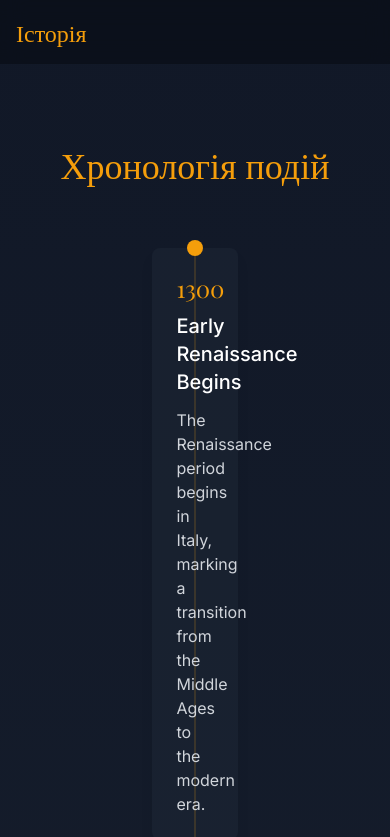
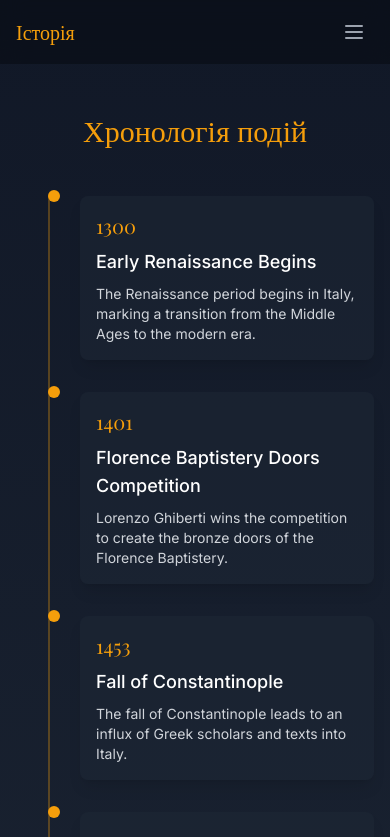
Before and after one commit to Facelles/historyweb, a Vue app: page /timeline in a window 390 px wide. Shown: the top 837 px of the page. Built offline with nearby package versions, Linux system fonts and the light colour scheme.

Commit message:
stable version for phone

```diff
--- a/src/App.vue
+++ b/src/App.vue
@@ -1,6 +1,9 @@
 <script setup>
+import { ref } from 'vue'
 import HelloWorld from './components/HelloWorld.vue'
 import TheWelcome from './components/TheWelcome.vue'
+
+const mobileMenuOpen = ref(false)
 
 const navigation = [
   { name: 'Головна', href: '/' },
@@ -16,10 +19,12 @@ const navigation = [
       <div class="max-w-7xl mx-auto px-4 sm:px-6 lg:px-8">
         <div class="flex items-center justify-between h-16">
           <div class="flex items-center">
-            <router-link to="/" class="text-2xl font-serif text-gold-500 hover:text-gold-400 transition-colors">
+            <router-link to="/" class="text-xl sm:text-2xl font-serif text-gold-500 hover:text-gold-400 transition-colors">
               Історія
             </router-link>
           </div>
+
+          <!-- Desktop Navigation -->
           <div class="hidden md:block">
             <div class="ml-10 flex items-baseline space-x-4">
               <router-link
@@ -33,6 +38,55 @@ const navigation = [
               </router-link>
             </div>
           </div>
+
+          <!-- Mobile menu button -->
+          <div class="md:hidden">
+            <button
+              @click="mobileMenuOpen = !mobileMenuOpen"
+              class="inline-flex items-center justify-center p-2 rounded-md text-gray-400 hover:text-white hover:bg-gray-700 focus:outline-none"
+            >
+              <span class="sr-only">Відкрити меню</span>
+              <!-- Icon when menu is closed -->
+              <svg
+                v-if="!mobileMenuOpen"
+                class="block h-6 w-6"
+                fill="none"
+                viewBox="0 0 24 24"
+                stroke="currentColor"
+              >
+                <path stroke-linecap="round" stroke-linejoin="round" stroke-width="2" d="M4 6h16M4 12h16M4 18h16" />
+              </svg>
+              <!-- Icon when menu is open -->
+              <svg
+                v-else
+                class="block h-6 w-6"
+                fill="none"
+                viewBox="0 0 24 24"
+                stroke="currentColor"
+              >
+                <path stroke-linecap="round" stroke-linejoin="round" stroke-width="2" d="M6 18L18 6M6 6l12 12" />
+              </svg>
+            </button>
+          </div>
+        </div>
+      </div>
+
+      <!-- Mobile menu -->
+      <div
+        v-show="mobileMenuOpen"
+        class="md:hidden bg-gray-900/95 backdrop-blur-md"
+      >
+        <div class="px-2 pt-2 pb-3 space-y-1">
+          <router-link
+            v-for="item in navigation"
+            :key="item.name"
+            :to="item.href"
+            class="block px-3 py-2 rounded-md text-base font-medium hover:bg-gray-700 transition-colors"
+            :class="[$route.path === item.href ? 'text-gold-500 bg-gray-800' : 'text-gray-300']"
+            @click="mobileMenuOpen = false"
+          >
+            {{ item.name }}
+          </router-link>
         </div>
       </div>
     </nav>
@@ -45,9 +99,9 @@ const navigation = [
       </router-view>
     </main>
 
-    <footer class="bg-black/50 mt-20 py-8">
+    <footer class="bg-black/50 mt-20 py-6 sm:py-8">
       <div class="max-w-7xl mx-auto px-4 sm:px-6 lg:px-8">
-        <div class="text-center text-gray-400">
+        <div class="text-center text-gray-400 text-sm sm:text-base">
           <p>© 2024 Історія. Всі права захищені.</p>
         </div>
       </div>
@@ -75,4 +129,16 @@ const navigation = [
 .font-sans {
   font-family: 'Inter', sans-serif;
 }
+
+/* Mobile menu transition */
+.mobile-menu-enter-active,
+.mobile-menu-leave-active {
+  transition: opacity 0.3s ease, transform 0.3s ease;
+}
+
+.mobile-menu-enter-from,
+.mobile-menu-leave-to {
+  opacity: 0;
+  transform: translateY(-10px);
+}
 </style>
--- a/src/views/Home.vue
+++ b/src/views/Home.vue
@@ -1,7 +1,7 @@
 <template>
   <div class="relative">
     <!-- Hero Section -->
-    <div class="relative h-screen flex items-center justify-center overflow-hidden">
+    <div class="relative min-h-[100svh] flex items-center justify-center overflow-hidden py-20 px-4">
       <div class="absolute inset-0 z-0">
         <img
           src="../assets/hero-bg.jpg"
@@ -11,16 +11,16 @@
         <div class="absolute inset-0 bg-gradient-to-b from-black/70 to-black/50"></div>
       </div>
 
-      <div class="relative z-10 text-center px-4">
-        <h1 class="text-5xl md:text-7xl font-serif mb-6 text-gold-500 animate-fade-in">
+      <div class="relative z-10 text-center">
+        <h1 class="text-3xl sm:text-4xl md:text-5xl lg:text-7xl font-serif mb-4 sm:mb-6 text-gold-500 animate-fade-in px-2">
           Назва історичного періоду
         </h1>
-        <p class="text-xl md:text-2xl text-gray-300 max-w-3xl mx-auto mb-8 animate-fade-in-up">
+        <p class="text-lg sm:text-xl md:text-2xl text-gray-300 max-w-3xl mx-auto mb-6 sm:mb-8 animate-fade-in-up px-4">
           Короткий опис періоду та його значення в історії
         </p>
         <router-link
           to="/timeline"
-          class="inline-block px-8 py-4 bg-gold-500 text-black font-medium rounded-lg hover:bg-gold-400 transition-colors animate-fade-in-up"
+          class="inline-block px-6 sm:px-8 py-3 sm:py-4 bg-gold-500 text-black font-medium rounded-lg hover:bg-gold-400 transition-colors animate-fade-in-up text-base sm:text-lg"
         >
           Дослідити період
         </router-link>
@@ -28,13 +28,13 @@
     </div>
 
     <!-- Main Content -->
-    <div class="max-w-7xl mx-auto px-4 sm:px-6 lg:px-8 py-20">
+    <div class="max-w-7xl mx-auto px-4 sm:px-6 lg:px-8 py-12 sm:py-16 lg:py-20">
       <!-- Introduction Section -->
-      <div class="mb-20">
-        <h2 class="text-3xl md:text-4xl font-serif text-gold-500 mb-8 text-center">
+      <div class="mb-12 sm:mb-16 lg:mb-20">
+        <h2 class="text-2xl sm:text-3xl md:text-4xl font-serif text-gold-500 mb-6 sm:mb-8 text-center">
           Огляд періоду
         </h2>
-        <div class="prose prose-lg prose-invert mx-auto">
+        <div class="prose prose-sm sm:prose-base lg:prose-lg prose-invert mx-auto px-4">
           <p class="text-gray-300 mb-6">
             Детальний опис історичного періоду буде тут...
           </p>
@@ -42,19 +42,18 @@
       </div>
 
       <!-- Key Points -->
-      <div class="grid grid-cols-1 md:grid-cols-3 gap-8 mb-20">
+      <div class="grid grid-cols-1 sm:grid-cols-2 lg:grid-cols-3 gap-4 sm:gap-6 lg:gap-8 mb-12 sm:mb-16 lg:mb-20">
         <div
           v-for="point in keyPoints"
           :key="point.title"
-          class="group relative overflow-hidden rounded-lg bg-gray-800/50 p-6 hover:bg-gray-800/70 transition-all duration-300"
+          class="group relative overflow-hidden rounded-lg bg-gray-800/50 p-4 sm:p-6 hover:bg-gray-800/70 transition-all duration-300"
         >
           <div class="absolute inset-0 bg-gradient-to-br from-gold-500/10 to-transparent opacity-0 group-hover:opacity-100 transition-opacity"></div>
-          <h3 class="text-xl font-serif text-gold-500 mb-4">{{ point.title }}</h3>
-          <p class="text-gray-300 mb-4">{{ point.description }}</p>
+          <h3 class="text-lg sm:text-xl font-serif text-gold-500 mb-3 sm:mb-4">{{ point.title }}</h3>
+          <p class="text-gray-300 text-sm sm:text-base mb-4">{{ point.description }}</p>
           <router-link
             :to="point.link"
-            class="inline-flex items-center text-gold-500 hover:text-gold-400 transition-colors"
-            @click.native="navigateTo(point.link)"
+            class="inline-flex items-center text-gold-500 hover:text-gold-400 transition-colors text-sm sm:text-base"
           >
             Дізнатися більше
             <svg class="w-4 h-4 ml-2" fill="none" stroke="currentColor" viewBox="0 0 24 24">
@@ -65,16 +64,16 @@
       </div>
 
       <!-- Quick Facts -->
-      <div class="bg-gray-800/30 rounded-lg p-8">
-        <h2 class="text-2xl font-serif text-gold-500 mb-6 text-center">Цікаві факти</h2>
-        <div class="grid grid-cols-1 md:grid-cols-2 lg:grid-cols-4 gap-6">
+      <div class="bg-gray-800/30 rounded-lg p-4 sm:p-6 lg:p-8">
+        <h2 class="text-xl sm:text-2xl font-serif text-gold-500 mb-4 sm:mb-6 text-center">Цікаві факти</h2>
+        <div class="grid grid-cols-2 lg:grid-cols-4 gap-4 sm:gap-6">
           <div
             v-for="fact in quickFacts"
             :key="fact.title"
-            class="text-center"
+            class="text-center p-2 sm:p-3"
           >
-            <div class="text-3xl text-gold-500 font-bold mb-2">{{ fact.value }}</div>
-            <div class="text-gray-300">{{ fact.title }}</div>
+            <div class="text-xl sm:text-2xl lg:text-3xl text-gold-500 font-bold mb-1 sm:mb-2">{{ fact.value }}</div>
+            <div class="text-gray-300 text-sm sm:text-base">{{ fact.title }}</div>
           </div>
         </div>
       </div>
@@ -184,4 +183,10 @@ onMounted(() => {
   margin-left: auto;
   margin-right: auto;
 }
+
+@media (max-width: 640px) {
+  .prose {
+    font-size: 0.875rem;
+  }
+}
 </style>
--- a/src/views/Timeline.vue
+++ b/src/views/Timeline.vue
@@ -1,16 +1,16 @@
 <template>
-  <div class="min-h-screen py-20">
+  <div class="min-h-screen py-12 sm:py-16 lg:py-20">
     <div class="max-w-7xl mx-auto px-4 sm:px-6 lg:px-8">
-      <h1 class="text-4xl md:text-5xl font-serif text-center text-gold-500 mb-16">
+      <h1 class="text-3xl sm:text-4xl md:text-5xl font-serif text-center text-gold-500 mb-12 sm:mb-16">
         Хронологія подій
       </h1>
 
       <div class="relative">
         <!-- Timeline Line -->
-        <div class="absolute left-1/2 transform -translate-x-1/2 h-full w-0.5 bg-gold-500/30"></div>
+        <div class="absolute left-8 sm:left-1/2 transform sm:-translate-x-1/2 h-full w-0.5 bg-gold-500/30"></div>
 
         <!-- Timeline Events -->
-        <div class="space-y-16">
+        <div class="space-y-8 sm:space-y-16">
           <div
             v-for="(event, index) in timelineEvents"
             :key="event.year"
@@ -18,17 +18,19 @@
             ref="timelineItems"
           >
             <!-- Timeline Dot -->
-            <div class="absolute left-1/2 transform -translate-x-1/2 -translate-y-1/2 w-4 h-4 bg-gold-500 rounded-full"></div>
+            <div
+              class="absolute left-8 sm:left-1/2 transform sm:-translate-x-1/2 -translate-y-1/2 w-3 sm:w-4 h-3 sm:h-4 bg-gold-500 rounded-full"
+            ></div>
 
             <!-- Content -->
             <div
-              class="w-5/12 ml-auto pl-8"
-              :class="{'ml-0 mr-auto pr-8': index % 2 === 0}"
+              class="ml-16 sm:ml-0 sm:w-5/12 sm:pl-8"
+              :class="{'sm:ml-auto': index % 2 !== 0, 'sm:mr-auto sm:pl-0 sm:pr-8': index % 2 === 0}"
             >
-              <div class="bg-gray-800/50 p-6 rounded-lg shadow-lg hover:bg-gray-800/70 transition-all duration-300">
-                <div class="text-2xl font-serif text-gold-500 mb-2">{{ event.year }}</div>
-                <h3 class="text-xl font-medium mb-3">{{ event.title }}</h3>
-                <p class="text-gray-300">{{ event.description }}</p>
+              <div class="bg-gray-800/50 p-4 sm:p-6 rounded-lg shadow-lg hover:bg-gray-800/70 transition-all duration-300">
+                <div class="text-xl sm:text-2xl font-serif text-gold-500 mb-2">{{ event.year }}</div>
+                <h3 class="text-lg sm:text-xl font-medium mb-2 sm:mb-3">{{ event.title }}</h3>
+                <p class="text-sm sm:text-base text-gray-300">{{ event.description }}</p>
               </div>
             </div>
           </div>
@@ -94,7 +96,7 @@ onMounted(() => {
         toggleActions: 'play none none reverse'
       },
       opacity: 0,
-      x: index % 2 === 0 ? -50 : 50,
+      x: window.innerWidth >= 640 ? (index % 2 === 0 ? -50 : 50) : 50,
       duration: 1,
       ease: 'power2.out'
     })
@@ -139,4 +141,12 @@ onMounted(() => {
     transform: scaleY(1);
   }
 }
+
+/* Адаптивні стилі */
+@media (max-width: 640px) {
+  .timeline-line {
+    left: 8px;
+    transform: none;
+  }
+}
 </style>
--- a/vite.config.js
+++ b/vite.config.js
@@ -6,7 +6,7 @@ import vueDevTools from 'vite-plugin-vue-devtools'
 
 // https://vitejs.dev/config/
 export default defineConfig({
-  base: '/web/', // Замініть 'web' на назву вашого репозиторію
+  base: '/web/',
   plugins: [
     vue(),
     vueDevTools(),
```
